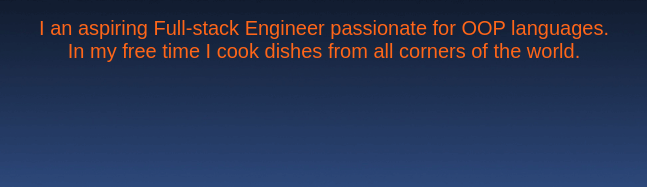
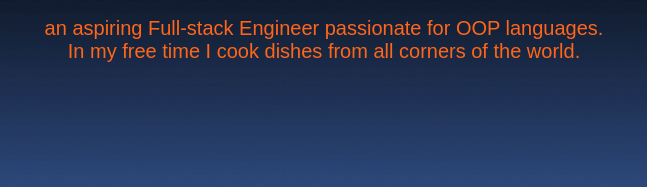
Before and after one commit to atila-tokyo/profile, a plain HTML site: page index.html in a window 1280 px wide. Shown: the part 271-458 px from the top of the page, 331-978 px from the left. Drawn offline with Linux system fonts and the light colour scheme; a web font is replaced by a local one.

Commit message:
typo fixing

```diff
--- a/index.html
+++ b/index.html
@@ -21,7 +21,7 @@
         <img src="images/profile.jpg" alt="Atila Space Shuttle">
 
         <p>
-          I an aspiring Full-stack Engineer passionate for OOP languages.<br>
+          an aspiring Full-stack Engineer passionate for OOP languages.<br>
             In my free time I cook dishes from all corners of the world.
         </p>
       </div>
```
